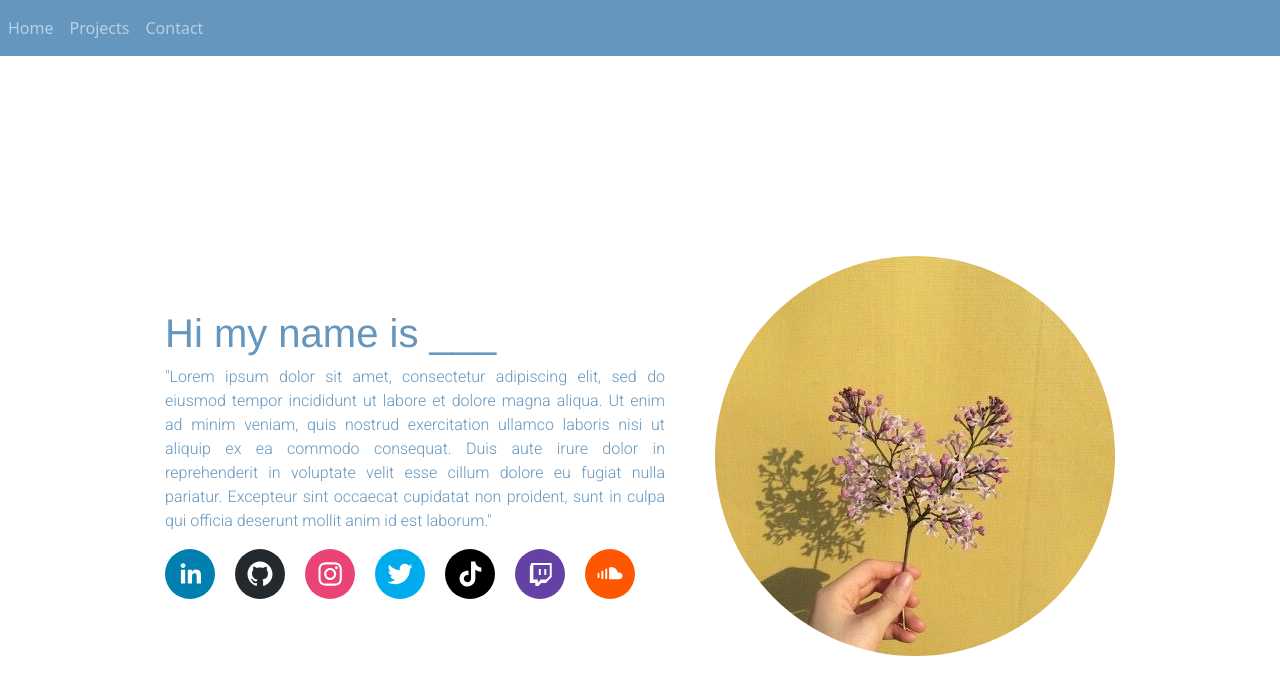
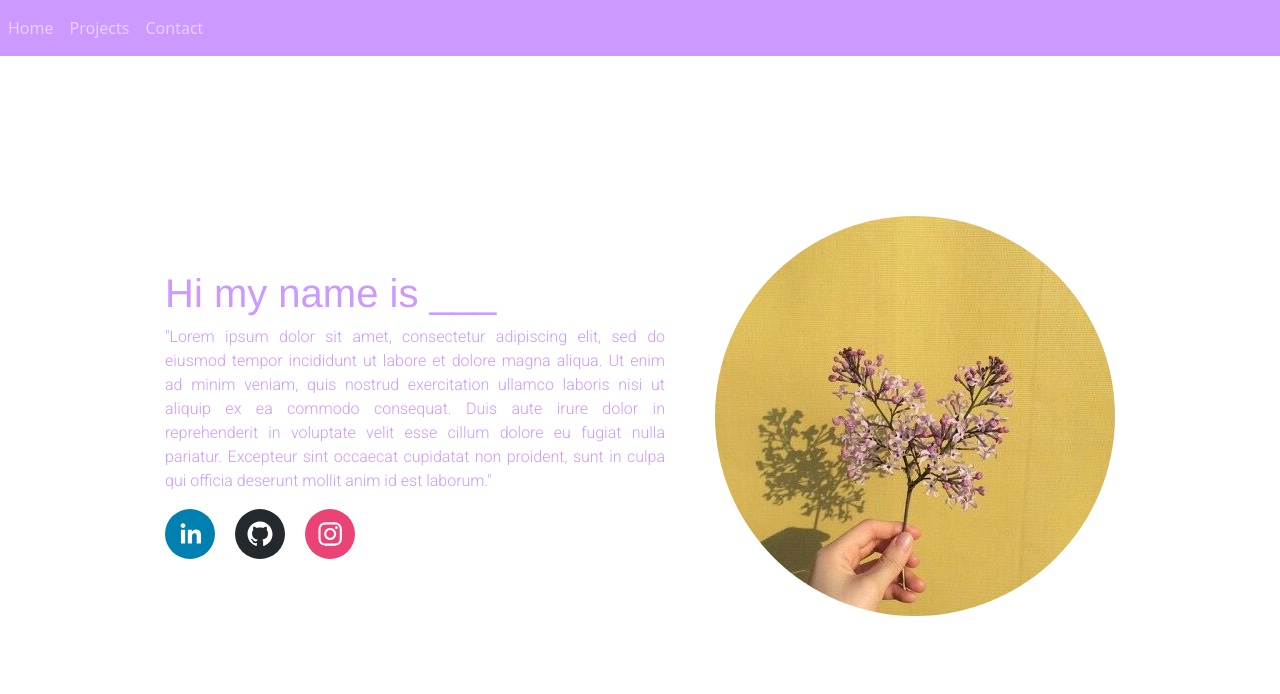
Before and after one commit to manasaling/personal-websites, a Next.js app: page / in a window 1280 px wide. Shown: the top 694 px of the page. Built offline with nearby package versions, Linux system fonts and the light colour scheme.

Commit message:
fixed scroll bar for homepage

```diff
--- a/components/NavigationBar.module.css
+++ b/components/NavigationBar.module.css
@@ -6,5 +6,5 @@
 }
 
 .colorNav {
-  background-color: #6496be;
+  background-color: #CC99FF;
 }
--- a/components/Projects/ProjectViewer.tsx
+++ b/components/Projects/ProjectViewer.tsx
@@ -17,14 +17,14 @@ const ProjectViewer = () => {
         width: "100%",
         marginRight: 10,
         marginTop: 10,
-        maxHeight: "80vh",
+        maxHeight: "60vh",
       }}
     >
       <Card.Title style={{ fontSize: "3em", marginLeft: 10 }}>
         {project.title}
       </Card.Title>
       <Card.Img
-        style={{ height: "80vh", objectFit: "cover" }}
+        style={{ height: "60vh", objectFit: "cover",  }}
         src={project.imageURL}
       />
       <Card.Body style={{ paddingLeft: 10 }}>{project.description}</Card.Body>
--- a/pages/Contact.tsx
+++ b/pages/Contact.tsx
@@ -4,10 +4,11 @@ import styles from './Contact.module.css';
 export default function Projects() {
   return (
     <div className={styles.contactForm}>
+
       <div className={styles.contactTitle}>
         <h1>Contact Me</h1>
       </div>
-      <Form action={`https://formsubmit.co/examle@email.com`} method="POST">
+      <Form action={`https://formsubmit.co/lgmanasa@gmail.com`} method="POST">
         <Form.Row>
           <Form.Group as={Col} controlId="formGridFirstName">
             <Form.Label>First Name</Form.Label>
--- a/pages/HomePage.module.css
+++ b/pages/HomePage.module.css
@@ -21,7 +21,7 @@
   max-width: 500px;
   font-family: "Anton", sans-serif;
   font-family: "Roboto", sans-serif;
-  color: #6496be;
+  color: #CC99FF;
   display: block;
   text-align: justify;
   height: auto;
@@ -29,11 +29,11 @@
 
 .name {
   font-family: "Franklin Gothic Medium", "Arial Narrow", Arial, sans-serif;
-  color: #6496be;
+  color: #CC99FF;
 }
 
 .homepage {
-  min-height: 100vh;
+  min-height: 90vh;
   width: 100%;
   display: flex;
   justify-content: center;
--- a/pages/HomePage.tsx
+++ b/pages/HomePage.tsx
@@ -41,6 +41,8 @@ export default function HomePage() {
                 className={styles["social-icon"]}
                 url="https://www.instagram.com/manasa.ling/"
               />
+              {/*
+
               <SocialIcon
                 className={styles["social-icon"]}
                 url="https://twitter.com/itookstock"
@@ -57,6 +59,9 @@ export default function HomePage() {
                 className={styles["social-icon"]}
                 url="https://soundcloud.com/octobersveryown"
               />
+
+              */}
+
             </div>
           </div>
 
```
Also changed, not shown: pages/Contact.module.css (+4 -3 lines), pages/Projects.tsx (+5 -3 lines), 1 other file (tests, documents, lock files or other folders).
